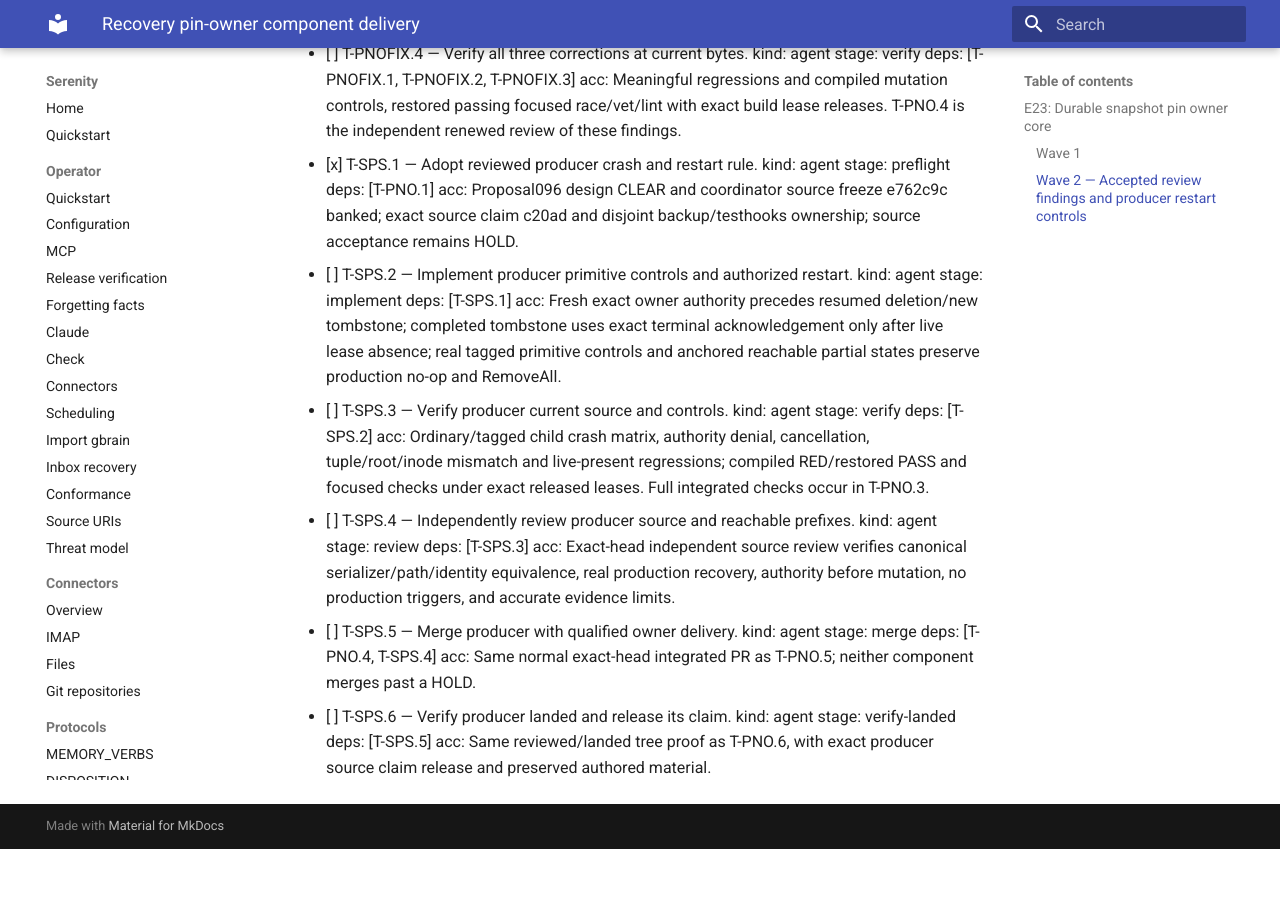
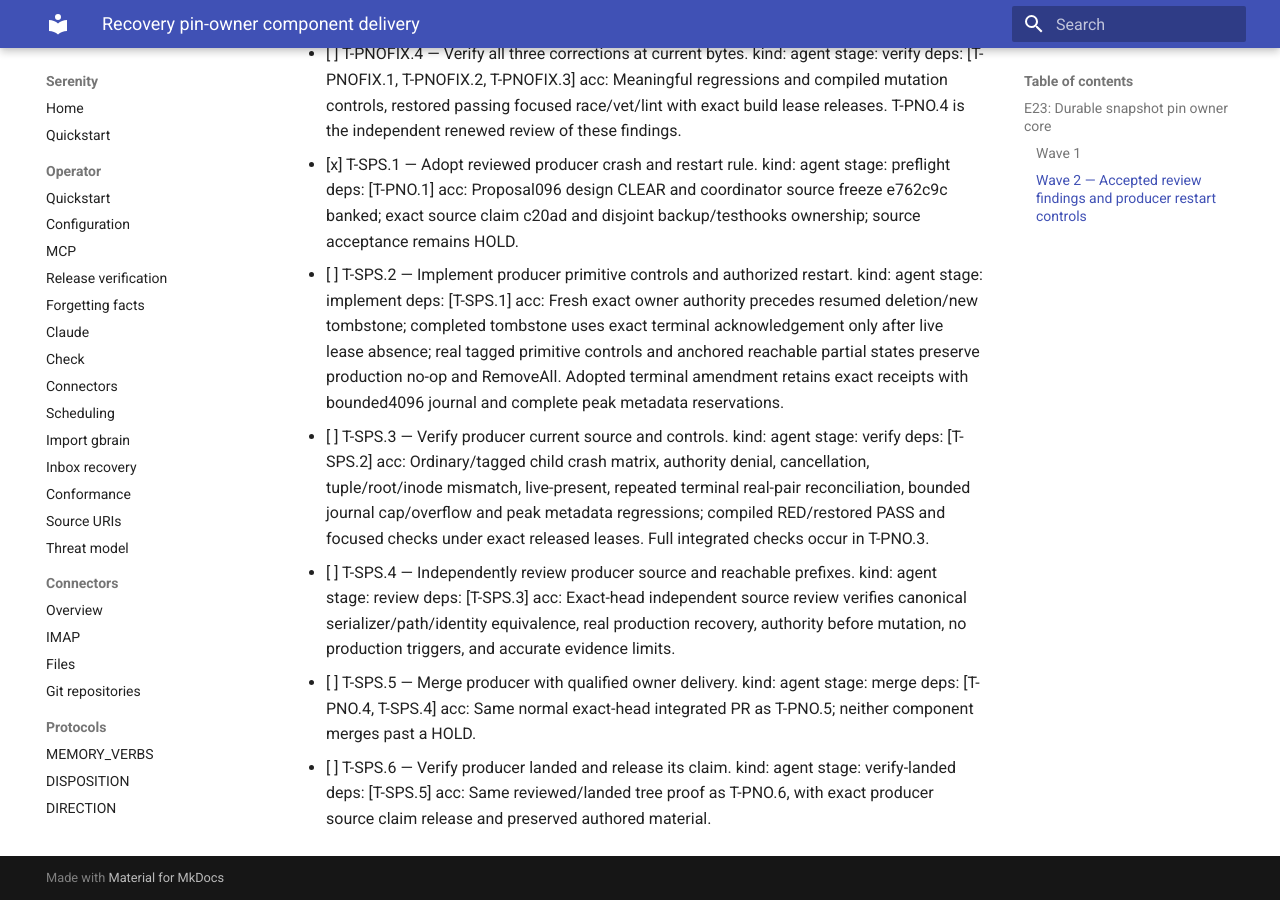
Before and after one commit to sirerun/serenity, an MkDocs documentation site: the page built from docs/plans/recovery-pin-owner-delivery-2026-10-03.md, in a window 1280 px wide and 900 px high, scrolled down 1349 px. Built offline with MkDocs 1.6.1 and Material for MkDocs 9.7.7, drawn with Linux system fonts in a browser that asks for light colours; before the commit the page ends 2198 px from its top, so only the background shows below that.

Commit message:
Adopt reviewed bounded terminal receipt retention amendment

```diff
--- a/docs/plans/recovery-pin-owner-delivery-2026-10-03.md
+++ b/docs/plans/recovery-pin-owner-delivery-2026-10-03.md
@@ -34,9 +34,9 @@
 - [x] T-SPS.1 — Adopt reviewed producer crash and restart rule. kind: agent stage: preflight deps: [T-PNO.1]
   acc: Proposal096 design CLEAR and coordinator source freeze e762c9c banked; exact source claim c20ad and disjoint backup/testhooks ownership; source acceptance remains HOLD.
 - [ ] T-SPS.2 — Implement producer primitive controls and authorized restart. kind: agent stage: implement deps: [T-SPS.1]
-  acc: Fresh exact owner authority precedes resumed deletion/new tombstone; completed tombstone uses exact terminal acknowledgement only after live lease absence; real tagged primitive controls and anchored reachable partial states preserve production no-op and RemoveAll.
+  acc: Fresh exact owner authority precedes resumed deletion/new tombstone; completed tombstone uses exact terminal acknowledgement only after live lease absence; real tagged primitive controls and anchored reachable partial states preserve production no-op and RemoveAll. Adopted terminal amendment retains exact receipts with bounded4096 journal and complete peak metadata reservations.
 - [ ] T-SPS.3 — Verify producer current source and controls. kind: agent stage: verify deps: [T-SPS.2]
-  acc: Ordinary/tagged child crash matrix, authority denial, cancellation, tuple/root/inode mismatch and live-present regressions; compiled RED/restored PASS and focused checks under exact released leases. Full integrated checks occur in T-PNO.3.
+  acc: Ordinary/tagged child crash matrix, authority denial, cancellation, tuple/root/inode mismatch, live-present, repeated terminal real-pair reconciliation, bounded journal cap/overflow and peak metadata regressions; compiled RED/restored PASS and focused checks under exact released leases. Full integrated checks occur in T-PNO.3.
 - [ ] T-SPS.4 — Independently review producer source and reachable prefixes. kind: agent stage: review deps: [T-SPS.3]
   acc: Exact-head independent source review verifies canonical serializer/path/identity equivalence, real production recovery, authority before mutation, no production triggers, and accurate evidence limits.
 - [ ] T-SPS.5 — Merge producer with qualified owner delivery. kind: agent stage: merge deps: [T-PNO.4, T-SPS.4]
```
Also changed, not shown: docs/plans/snapshot-pin-release-crash-restart-source-freeze-2026-10-03.md (+4 -0 lines), docs/plans/snapshot-pin-release-terminal-receipt-independent-clear-2026-10-03.md (added, +13 -0 lines), docs/plans/snapshot-pin-release-terminal-receipt-independent-hold-2026-10-03.md (added, +23 -0 lines).
